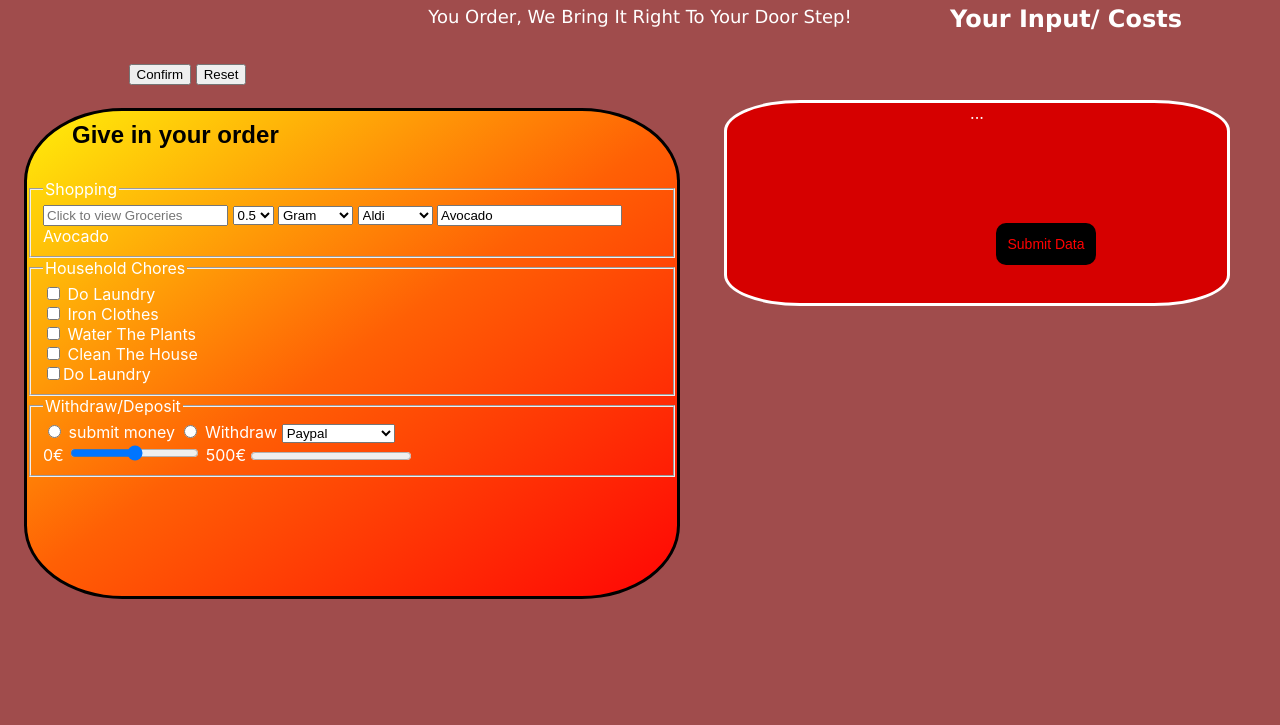
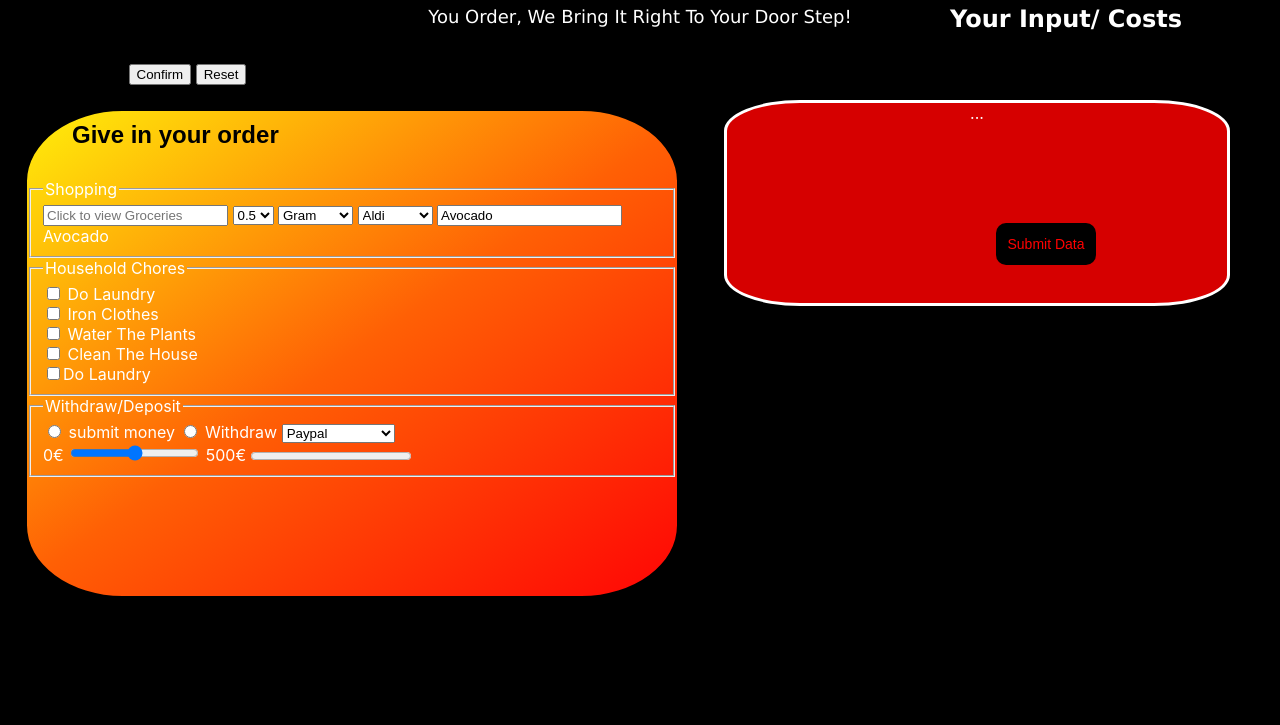
Before and after one commit to YasminElbahar/Eia2Aufgaben, a website: page Aufgabe_7/Aufgabe3.2.html in a window 1280 px wide. Shown: the part 75-800 px from the top of the page. Drawn offline with Linux system fonts and the light colour scheme.

Commit message:
Add files via upload

```diff
--- a/Aufgabe_7/Aufgabe3.2_style.css
+++ b/Aufgabe_7/Aufgabe3.2_style.css
@@ -1,6 +1,6 @@
 
 body{
-    background-color: #a04c4c;
+    background-color: #000000;
     font-family: -apple-system, BlinkMacSystemFont, 'Segoe UI', Roboto, Oxygen, Ubuntu, Cantarell, 'Open Sans', 'Helvetica Neue', sans-serif;
     color: #ffffff;
 
```
